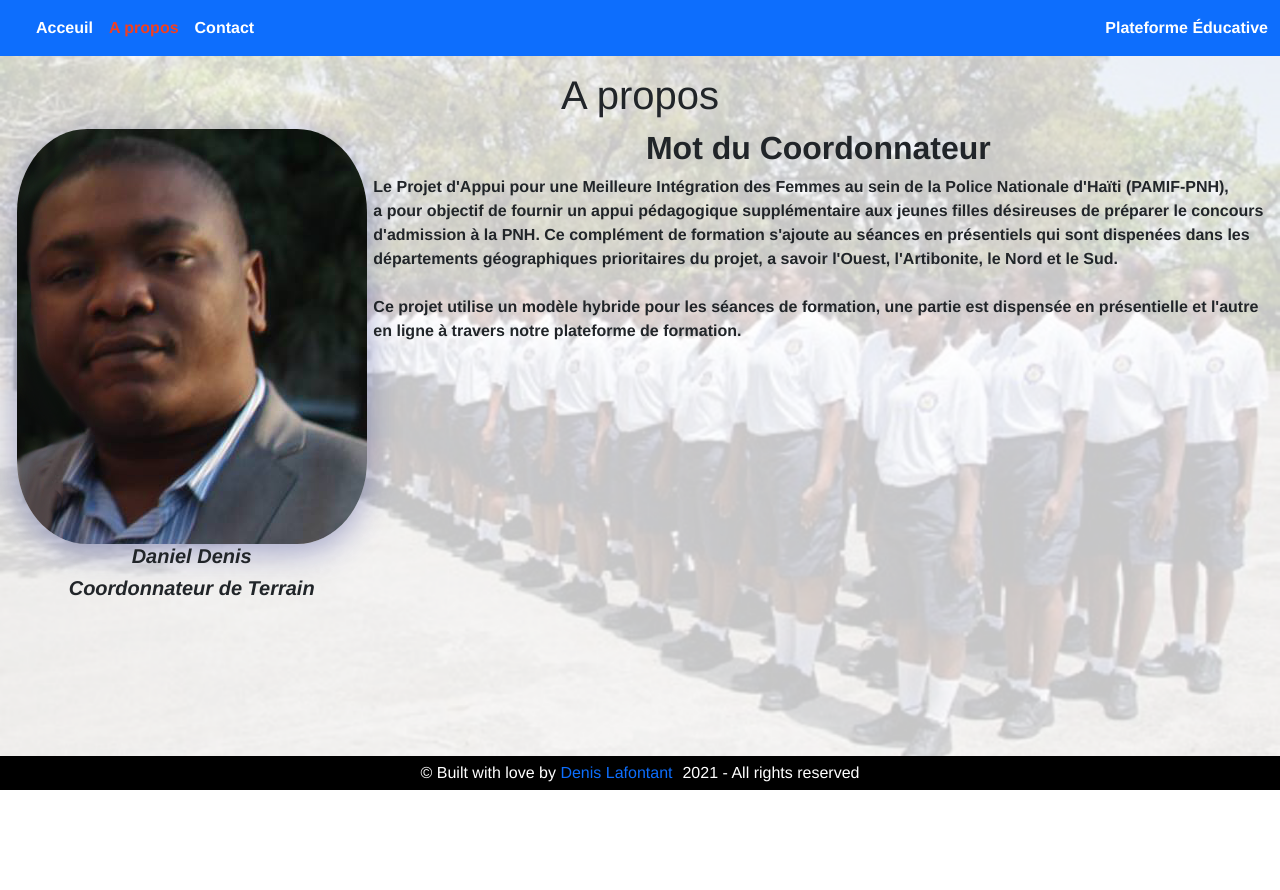
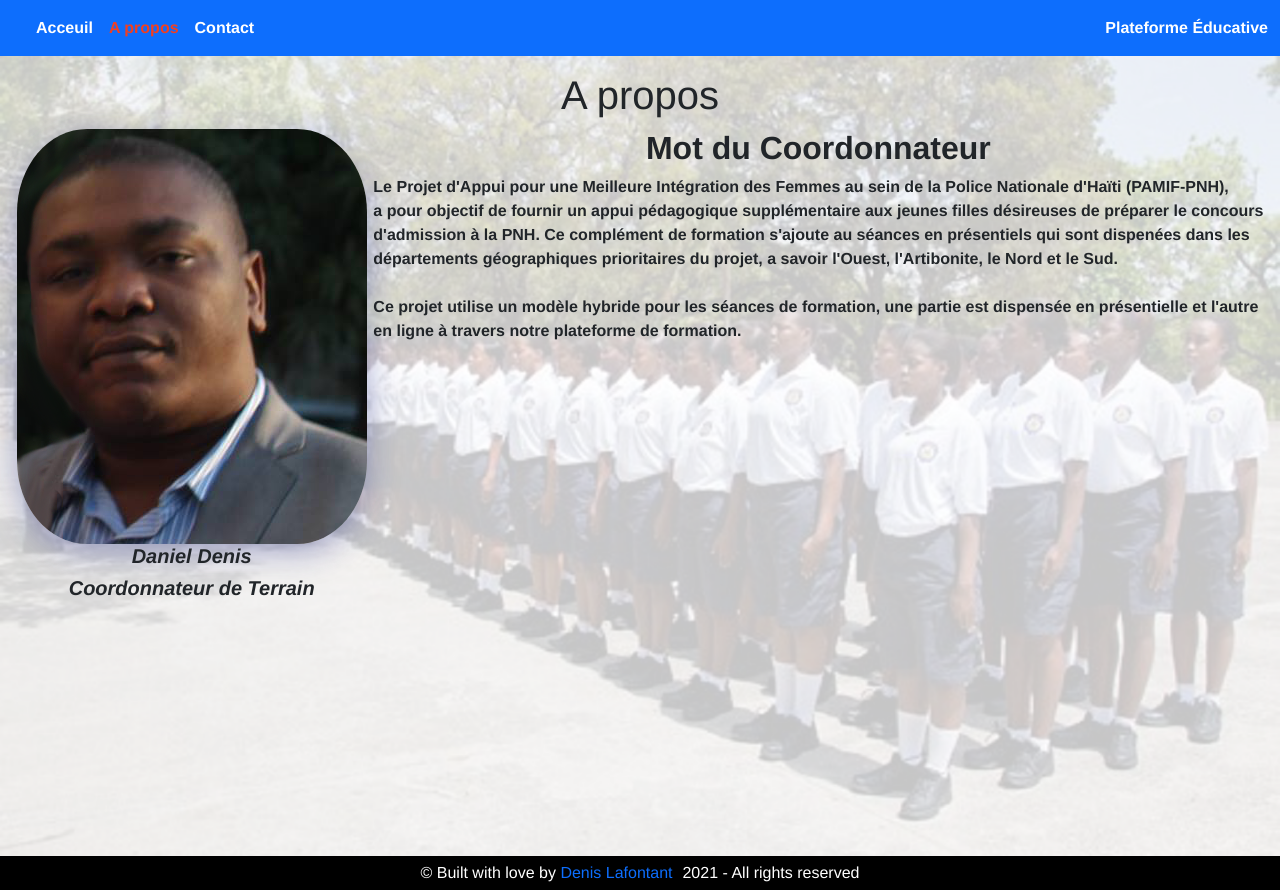
Before and after one commit to icebox827/pamif, a Vue app: page /about in a window 1280 px wide. Before the commit the page ends 800 px from the top, so only its background shows below. Built offline with nearby package versions, Linux system fonts and the light colour scheme.

Commit message:
Update view height in all the component

```diff
--- a/src/components/AboutPage.vue
+++ b/src/components/AboutPage.vue
@@ -44,7 +44,7 @@ export default {
 
 <style scoped>
 .image {
-  height: 87.5vh;
+  height: 100vh;
   background-position: center;
   background-repeat: no-repeat;
   background-size: cover;
--- a/src/components/ContactForm.vue
+++ b/src/components/ContactForm.vue
@@ -49,7 +49,7 @@ export default {
 
 <style scoped>
 .image {
-  height: 87.5vh;
+  height: 100vh;
   background-position: center;
   background-repeat: no-repeat;
   background-size: cover;
```
